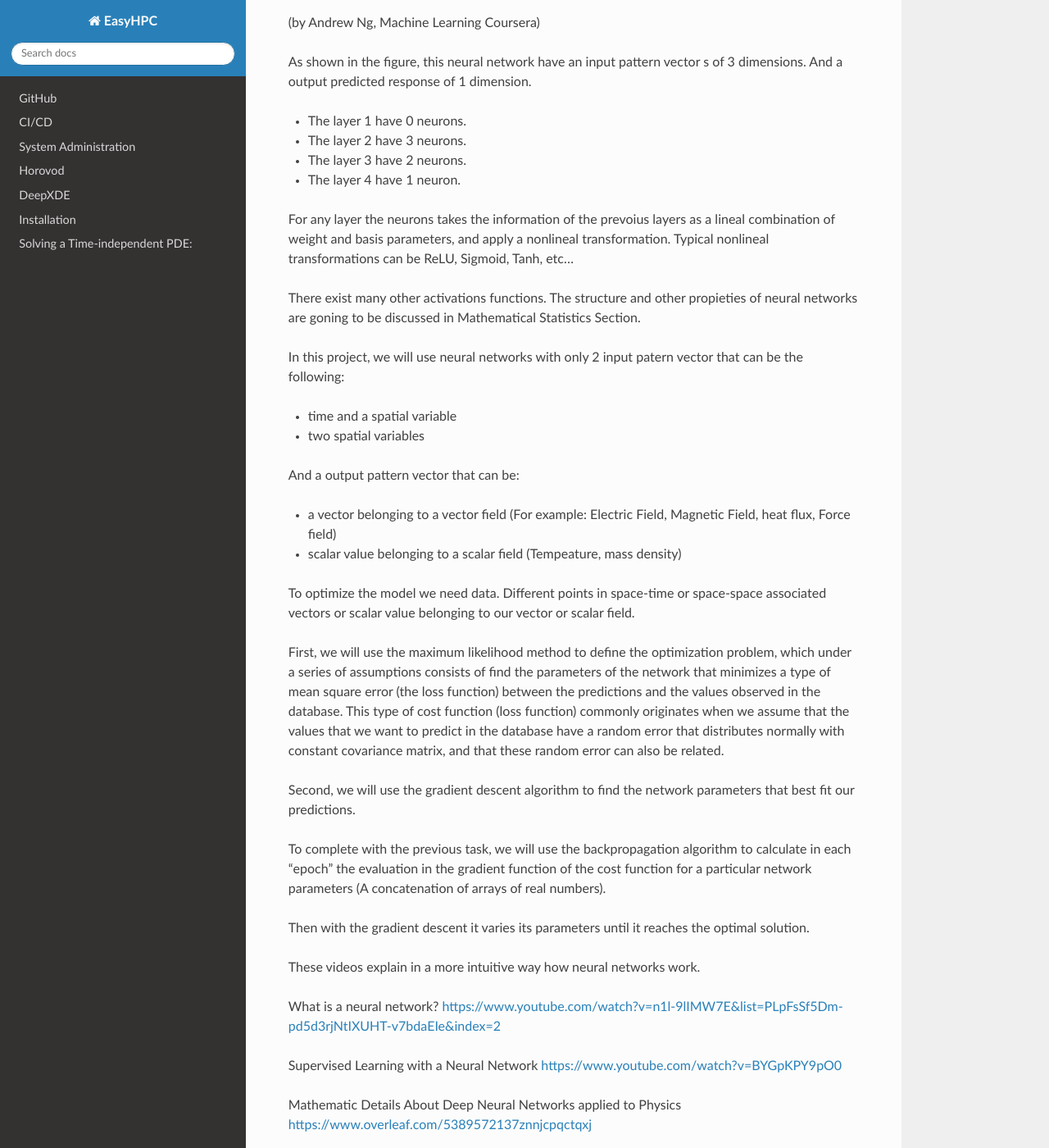
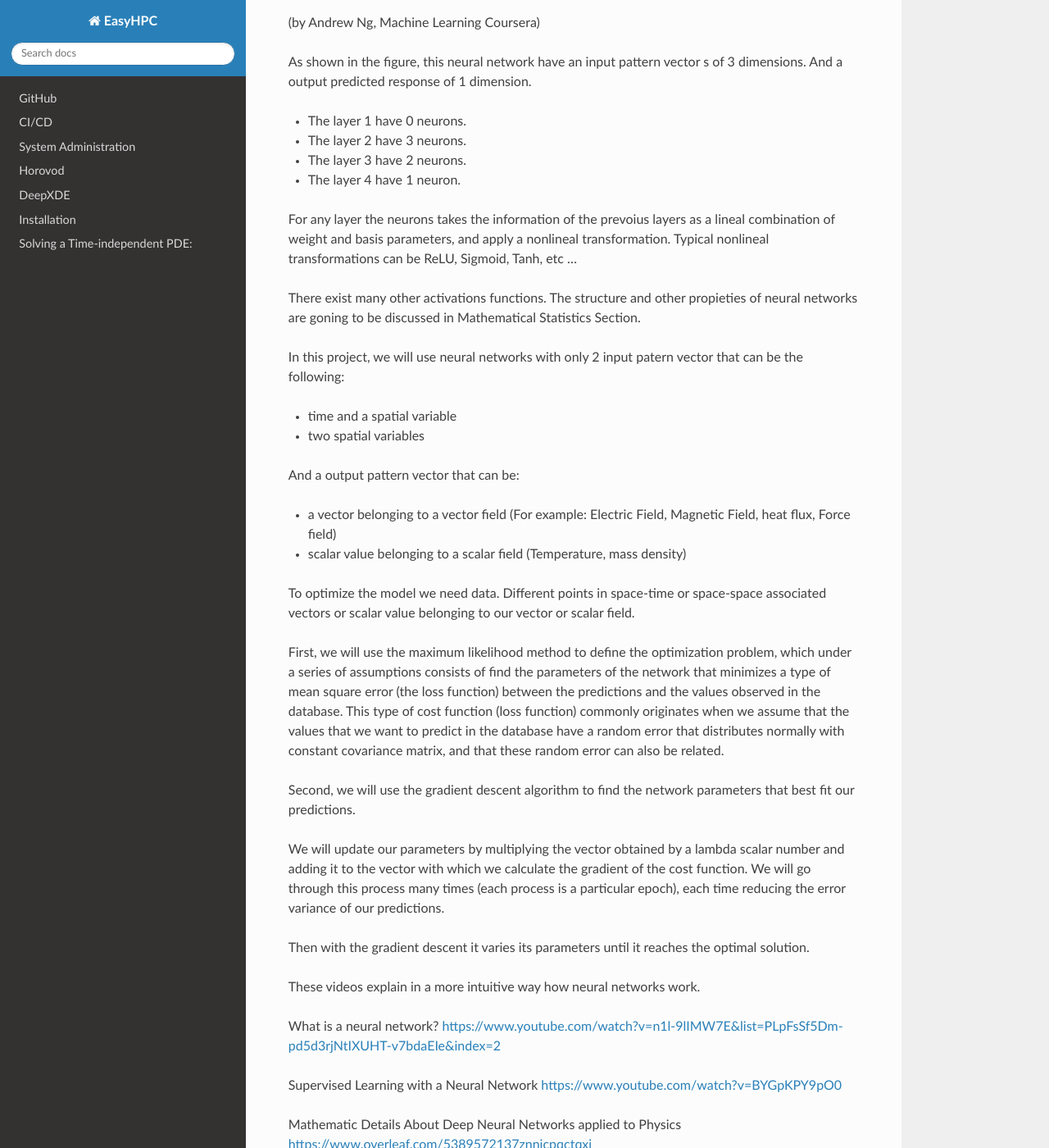
Before and after one commit to pescap/EasyHPC, a Sphinx documentation site: the page built from docs/source/NeuralNetworkTheory.rst, in a window 1280 px wide and 1400 px high, scrolled down 3811 px. Shown: the whole window at 82% size. Built offline with Sphinx 7.4.7 and the Read the Docs theme 2.0.0, drawn with Linux system fonts in a browser that asks for light colours.

Commit message:
Update NeuralNetworkTheory.rst

```diff
--- a/docs/source/NeuralNetworkTheory.rst
+++ b/docs/source/NeuralNetworkTheory.rst
@@ -121,7 +121,7 @@ As shown in the figure, this neural network have an input pattern vector s of 3
 - The layer 4 have 1 neuron.
 
 For any layer the neurons takes the information of the prevoius layers as a lineal combination of weight and basis parameters, and apply a nonlineal
-transformation. Typical nonlineal transformations can be ReLU, Sigmoid, Tanh, etc...
+transformation. Typical nonlineal transformations can be ReLU, Sigmoid, Tanh, etc ...
 
 There exist many other activations functions. The structure and other propieties of neural networks are goning to be discussed in Mathematical Statistics Section.
 
@@ -133,8 +133,7 @@ In this project, we will use neural networks with only 2 input patern vector tha
 And a output pattern vector that can be:
 
 - a vector belonging to a vector field (For example: Electric Field, Magnetic Field, heat flux, Force field)
-- scalar value belonging to a scalar field (Tempeature, mass density)
-
+- scalar value belonging to a scalar field (Temperature, mass density)
 
 To optimize the model we need data. Different points in space-time or space-space associated vectors or scalar value belonging to our vector or scalar field.
 
@@ -142,7 +141,7 @@ First, we will use the maximum likelihood method to define the optimization prob
 
 Second, we will use the gradient descent algorithm to find the network parameters that best fit our predictions.
 
-To complete with the previous task, we will use the backpropagation algorithm to calculate in each "epoch" the evaluation in the gradient function of the cost function for a particular network parameters (A concatenation of arrays of real numbers).
+We will update our parameters by multiplying the vector obtained by a lambda scalar number and adding it to the vector with which we calculate the gradient of the cost function. We will go through this process many times (each process is a particular epoch), each time reducing the error variance of our predictions.
 
 Then with the gradient descent it varies its parameters until it reaches the optimal solution.
 
```
